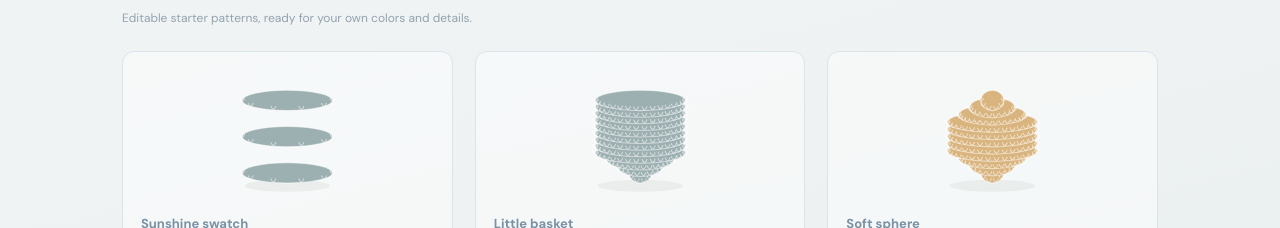
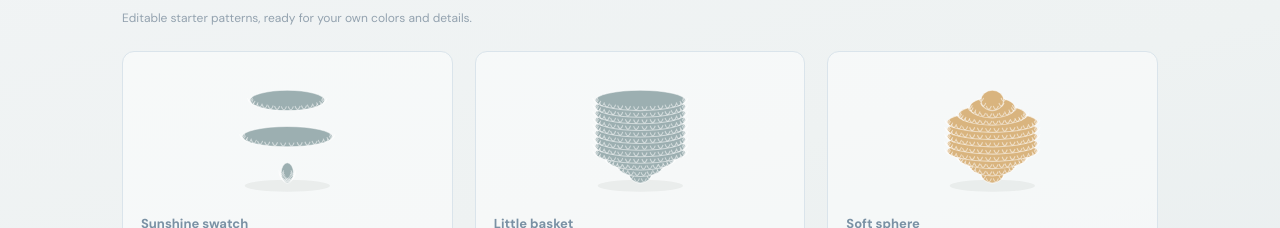
Before and after one commit to SolarFlare08/CrochetVisualizer, a React (Vite) app: page / in a window 1280 px wide. Shown: the part 724-952 px from the top of the page. Built offline with nearby package versions, Linux system fonts and the light colour scheme.

Commit message:
Adding dc, hdc, chains, skipped stitches, slip stitches

```diff
--- a/src/pattern.js
+++ b/src/pattern.js
@@ -17,11 +17,12 @@ R19: dec x6 (6)`;
 
 function sequence(source, previous, depth = 0) {
   if (depth > 5) throw Error('Repeat groups are nested too deeply.');
-  let s = source.toLowerCase().replace(/sc2inc\b/g,'inc').replace(/sc2tog\b/g,'dec').trim();
+  let s = source.toLowerCase().replace(/dc3tog\b/g,'dc3dec').replace(/(?:sc|dc|hdc)2inc\b/g,'inc$&').replace(/(inc)(?:sc|dc|hdc)2inc/g,'$1');
+  s = s.replace(/sc2inc\b/g,'inc').replace(/dc2tog\b/g,'dc2dec').replace(/sc2tog\b/g,'sc2dec').replace(/hdc2tog\b/g,'hdc2dec').trim();
   for (let n=0;n<5;n++) s=s.replace(/(\d+)\s*\(([^()]*)\)/g,'[$2] x$1');
-  if (/^(?:sc\s+around|sc\s+in\s+each\s+(?:st|stitch))$/.test(s)) {
+  if (/^(?:sc|dc|hdc)\s+around$/.test(s)) {
     if (!previous) throw Error('“sc around” needs a known previous round.');
-    return Array(previous).fill('sc');
+    return Array(previous).fill(s.startsWith('dc')?'dc':s.startsWith('hdc')?'hdc':'sc');
   }
   let i = 0, result = [];
   while (i < s.length) {
@@ -38,7 +39,8 @@ function sequence(source, previous, depth = 0) {
       for (let n = 0; n < count; n++) result.push(...inner);
       i = end + repeat[0].length; continue;
     }
-    const match = s.slice(i).match(/^(?:(\d+)\s*)?(sc|inc|dec)\b(?:\s*[x×]\s*(\d+))?/);
+    if (s.slice(i).startsWith('r[')) { const marker=s.slice(i).match(/^r\[(\d+)\]/); if (marker) { result.push(...Array(Number(marker[1])).fill('chain')); i+=marker[0].length; continue; } }
+    const match = s.slice(i).match(/^(?:(\d+)\s*)?(dc3dec|(?:sc|dc|hdc)2dec|inc(?:sc|dc|hdc)|sc|dc|hdc|inc|dec|ch|sk|sl)\b(?:\s*[x×]\s*(\d+))?/);
     if (!match) throw Error(`Unsupported notation near “${s.slice(i, i + 22)}”. Use sc, inc, dec, or repeat groups.`);
     const count = Number(match[1] || match[3] || 1);
     if (count > 2000 || result.length + count > 2000) throw Error('Round exceeds the 2,000 operation limit.');
@@ -70,12 +72,13 @@ export function parsePattern(text) {
       body = body.replace(/\b(?:in(?:to)?\s+(?:a\s+)?)?(?:mr|magic\s+ring)\b\s*,?/ig, '').trim();
       try {
         ops = sequence(body, previous);
-        count = ops.reduce((n, op) => n + (op === 'inc' ? 2 : 1), 0);
-        consumed = magic ? 0 : ops.reduce((n, op) => n + (op === 'dec' ? 2 : 1), 0);
+        count = ops.reduce((n, op) => n + (op === 'inc' || op.startsWith('inc') ? 2 : op === 'sk' ? 0 : 1), 0);
+        consumed = magic ? 0 : ops.reduce((n, op) => n + (op === 'ch' || op === 'chain' ? 0 : op === 'sk' ? 1 : /(?:2dec|3dec)$/.test(op) ? Number(op.match(/(\d+)dec$/)[1]) : 1), 0);
         if (!magic && rounds.length && previous === null) messages.push('The previous round has an unknown total; its stitch consumption cannot be validated.');
-        if (!magic && previous !== null && consumed !== previous) messages.push(`Uses ${consumed} stitches, but the previous round has ${previous}.`);
-        if (!magic && !rounds.length) messages.push('Start with sc stitches in MR to define the foundation.');
-        if (magic && ops.some(op => op !== 'sc')) messages.push('Use single crochet stitches to establish the magic ring.');
+        const chainRound = ops.some(op => op==='ch' || op==='chain');
+        if (!magic && previous !== null && !chainRound && consumed !== previous) messages.push(`Uses ${consumed} stitches, but the previous round has ${previous}.`);
+        if (!magic && !rounds.length) messages.push('Start with stitches in MR to define the foundation.');
+        if (magic && ops.some(op => op !== 'sc' && op !== 'dc' && op !== 'hdc')) messages.push('Use stitches to establish the foundation round.');
         if (declared !== null && count !== declared) messages.push(`Calculated ${count} stitches; the written total is ${declared}.`);
       } catch (e) { messages.push(e.message); }
       const valid = messages.length === 0 && count !== null;
```
